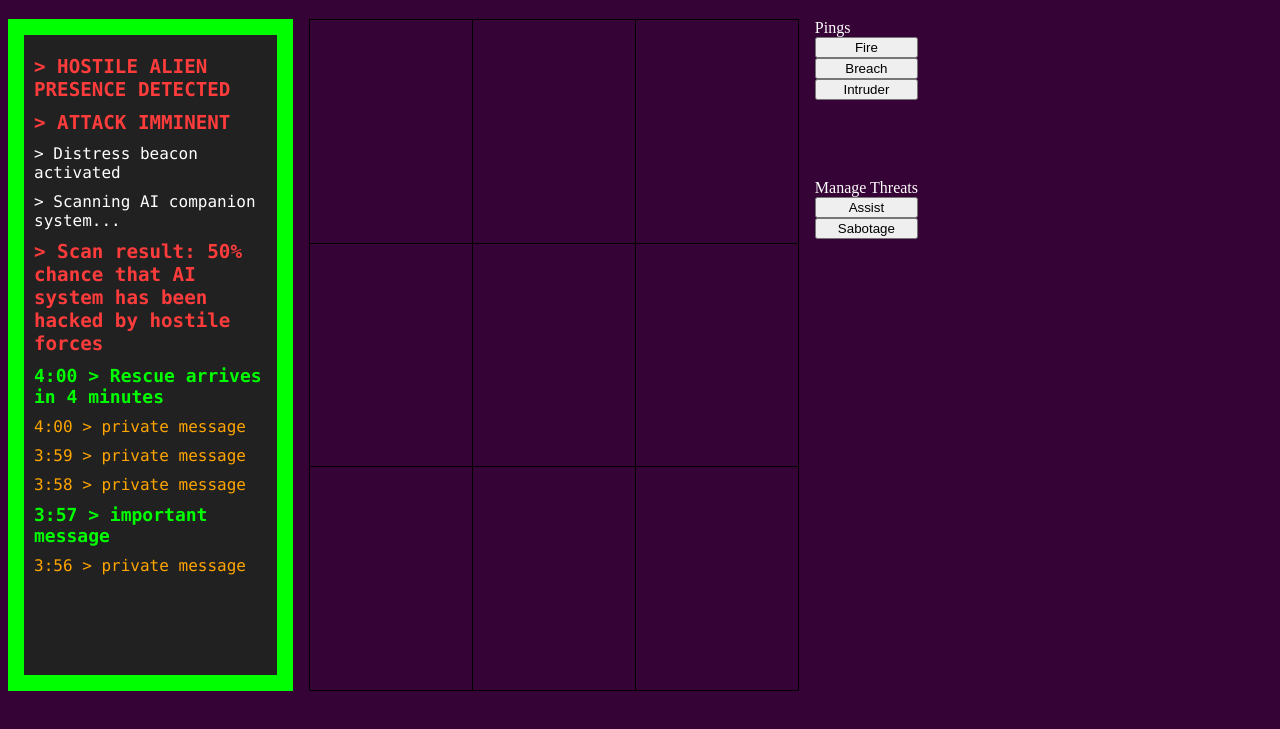
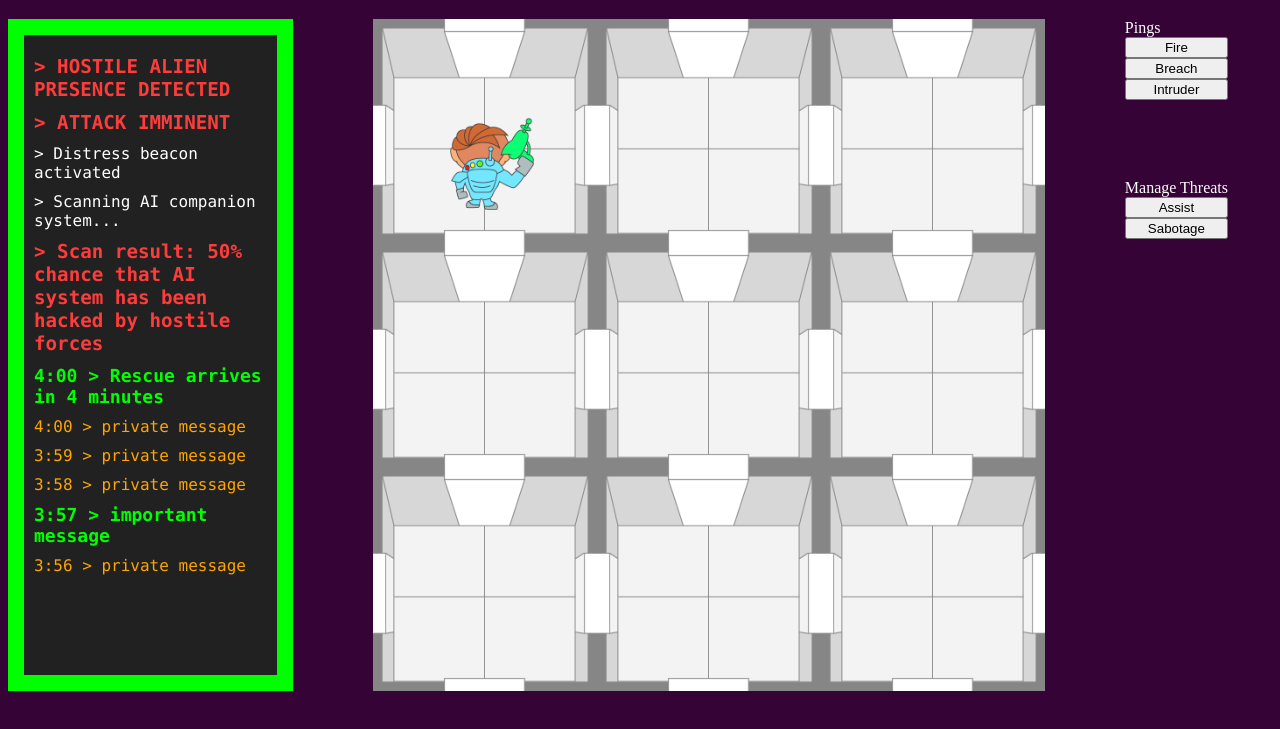
Before and after one commit to RichardLam772001/cs375, a website: page app/public/ai/index.html in a window 1280 px wide. Shown: the part 61-790 px from the top of the page. Drawn offline with Linux system fonts and the light colour scheme.

Commit message:
Human and room sprites

```diff
--- a/app/public/ai/ai.js
+++ b/app/public/ai/ai.js
@@ -14,7 +14,7 @@ window.onload = () => {
         const size = BOARD.getSize();
         for (let i=0; i < size.rows; i++) {
             for (let j=0; j < size.columns; j++) {
-                BOARD.getRoom(i,j).addEventListener('click', () => AI.pingRoom(i,j));
+                BOARD.getRoom(i,j).rootElem.addEventListener('click', () => AI.pingRoom(i,j));
             }
         }
 
--- a/app/public/ai/index.html
+++ b/app/public/ai/index.html
@@ -38,6 +38,8 @@
 <script src="../constants.js"></script>
 <script src="../websocket.js"></script>
 <script src="../Console/consoleWindow.js"></script>
+<script src="../roomElement.js"></script>
+<script src="../human/humanElem.js"></script>
 <script src="../board.js"></script>
 <script src="../humanState.js"></script>
 <script src="./ai.js"></script>
--- a/app/public/board.js
+++ b/app/public/board.js
@@ -1,3 +1,5 @@
+
+
 const BOARD = ((rowCount, columnCount) => {
 
     const ROOMS = [];
@@ -10,19 +12,18 @@ const BOARD = ((rowCount, columnCount) => {
     }
 
     function createTableElem(){
-        const tableElem = createElemUnderParent("table", TABLE_PARENT);
+        const tableElem = createElemUnderParent("div", TABLE_PARENT);
         tableElem.id = "game-board";
 
         for (let i=0; i < rowCount; i++) {
             let row = [];
-            let rowElem = createElemUnderParent("tr", tableElem);
+            let rowElem = createElemUnderParent("div", tableElem);
+            rowElem.className = "row";
 
             for (let j=0; j < columnCount; j++) {
-                const newCell = createElemUnderParent("td", rowElem);
-                newCell.class = "hidden";
-                newCell.id = `room-${i}-${j}`;
-
-                row.push(newCell);
+                const newRoom = RoomElement(rowElem);
+                newRoom.setVisible(true);
+                row.push(newRoom);
             }
             ROOMS.push(row);
         }
@@ -41,7 +42,7 @@ const BOARD = ((rowCount, columnCount) => {
         ROOMS.forEach((row) => row.forEach(func));
     }
     const setAllToHidden = () => {
-        applyToAllRooms((room) => {room.classList.remove("selected")});
+        applyToAllRooms((room) => {room.setVisible(false)});
     }
 
     const parseRoomToIndexes = (room) => room.split("-").map(n => Number(n));
@@ -59,7 +60,8 @@ const BOARD = ((rowCount, columnCount) => {
         if(!roomExists([i,j])){
             console.log(`Room ${i}-${j} does not exist`);
         }else{
-            ROOMS[i][j].classList.add("selected");
+            ROOMS[i][j].setVisible(true);
+            HUMAN_ELEM.moveToRoom(ROOMS[i][j]);
         }
     }
 
@@ -73,3 +75,5 @@ const BOARD = ((rowCount, columnCount) => {
         getSize
     };;
 })(3,3);
+
+const HUMAN_ELEM = HumanElem(BOARD.getRoom(0,0));
--- a/app/public/gameScreen.css
+++ b/app/public/gameScreen.css
@@ -3,16 +3,6 @@
 body{
     background-color: rgb(54, 3, 54);
     color: white;
-}
-
-#game-board {
-    border: 1px solid black;
-    border-collapse: collapse;
-}
-#game-board td {
-    width: 10rem;
-
-    border: 1px solid black;
 }
 #body {
     display: flex;
@@ -33,17 +23,53 @@ body{
 #main-container {
     display: flex;
 }
+#game-board {
+    border-collapse: collapse;
 
-td.hidden {
-    background-color: black;
+    width: 100vh;
+    height: 100%;
+
+    display: flex;
+    flex-direction: column;
+    margin: 0 auto;
+    align-items: stretch;
+}
+#game-board .row{
+    justify-content: center;
+
+    flex: 1 1 auto;
+    display: flex;
 }
 
-td.selected {
-    background-color: white;
-    background-image: url("./images/temp-room.png");
-    background-size: contain;
+.room {
+    position: relative;
+
+    flex: 0 1 auto;
+    aspect-ratio: 1/1;
 }
 
+.room>* {
+    background-size: cover;
+    background-repeat: no-repeat;
+    background-position: center;
+
+    width: 100%;
+    height: 100%;
+}
+
+.room .visible {
+    background-image: url("./images/Room.png");
+}
+
+.room .hidden {
+    background-image: url("./images/Room_Fog.png");
+}
+
+#human{
+    width: 100%;
+    height: auto;
+    position: absolute;
+}
 
 #sidebar{
     display: flex;
--- a/app/public/human/human.js
+++ b/app/public/human/human.js
@@ -23,7 +23,7 @@ window.onload = () => {
         const size = BOARD.getSize();
         for (let i=0; i < size.rows; i++) {
             for (let j=0; j < size.columns; j++) {
-                BOARD.getRoom(i,j).addEventListener('click', () => HUMAN.enterRoom(`${i}-${j}`));
+                BOARD.getRoom(i,j).rootElem.addEventListener('click', () => HUMAN.enterRoom(`${i}-${j}`));
             }
         }
 
--- /dev/null
+++ b/app/public/human/humanElem.js
@@ -0,0 +1,19 @@
+// The instance of the human element that moves between rooms
+
+const HumanElem = (startRoomElem) => {
+
+    const mainDiv = document.createElement("img");
+    const img = mainDiv;
+    img.src = "../images/Human.png";
+    mainDiv.id = "human";
+    moveToRoom(startRoomElem);
+
+    function moveToRoom(roomElem){
+        roomElem.humanParent.appendChild(mainDiv);
+    }
+
+    return {
+        moveToRoom
+
+    }
+};
--- /dev/null
+++ b/app/public/roomElement.js
@@ -0,0 +1,26 @@
+// Manipulates a room element
+
+const RoomElement = (parentElem) => {
+
+    const mainDiv = createElemUnderParent("div", parentElem);
+    mainDiv.className = "room";
+    const backElem = createElemUnderParent("div", mainDiv);
+    backElem.className = "visible";
+
+
+    function setVisible(visible){
+        backElem.className = visible ? "visible" : "hidden";
+    }
+
+    function createElemUnderParent(elemType, parentElem){
+        const newElem = document.createElement(elemType);
+        parentElem.appendChild(newElem);
+        return newElem;
+    }
+
+    return {
+        rootElem: mainDiv,
+        humanParent : backElem,
+        setVisible
+    }
+}
```
Also changed, not shown: app/public/human/index.html (+2 -0 lines).
